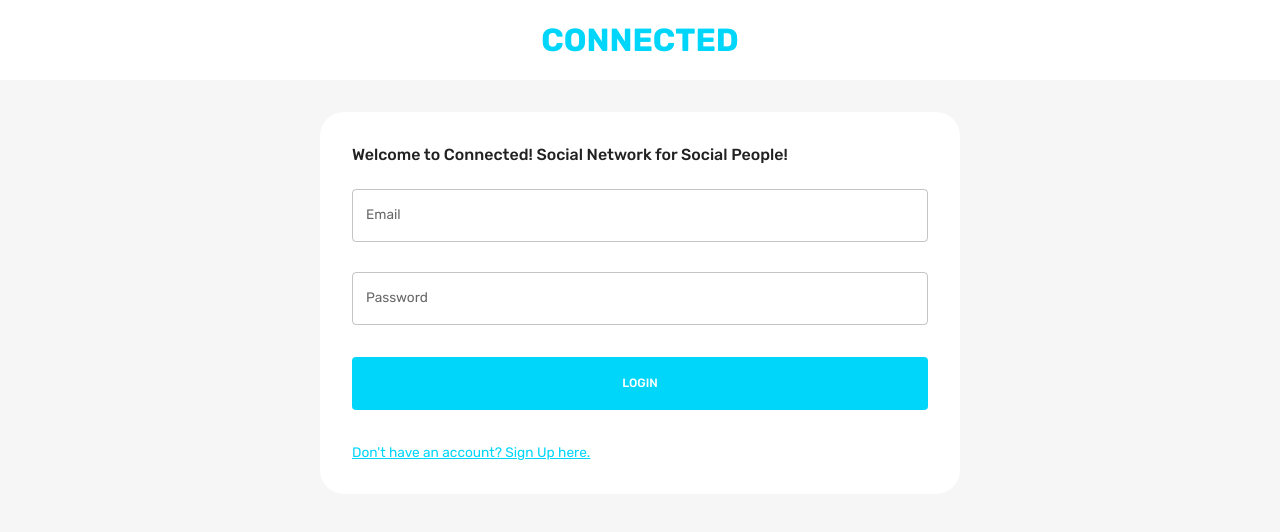
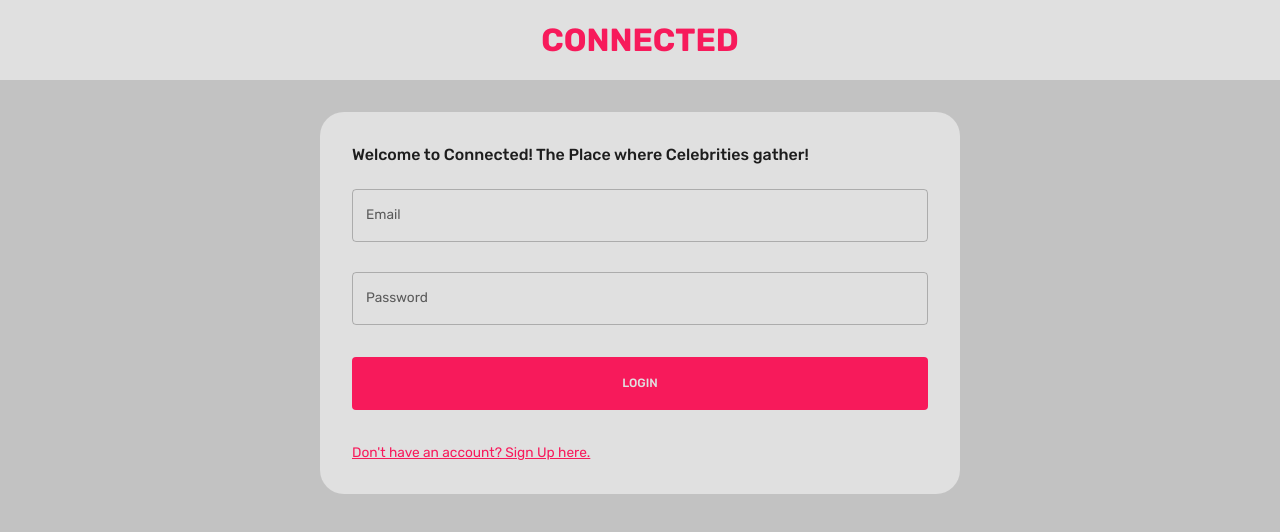
Before and after one commit to ThihaOnTheBlock/connected_frontend, a React (Create React App) app: page / in a window 1280 px wide. Shown: the top 532 px of the page. Built offline with nearby package versions, Linux system fonts and the light colour scheme.

Commit message:
add new color tints to theme

```diff
--- a/src/index.js
+++ b/src/index.js
@@ -18,7 +18,12 @@ import {
 import storage from "redux-persist/lib/storage";
 import { PersistGate } from "redux-persist/integration/react";
 
-const persistConfig = { key: "root", storage, version: 1 };
+const persistConfig = {
+  key: "root",
+  storage,
+  version: 1,
+  blacklist: ["setPost", "setPosts"],
+};
 const persistedReducer = persistReducer(persistConfig, authReducer);
 const store = configureStore({
   reducer: persistedReducer,
--- a/src/scenes/homePage/index.jsx
+++ b/src/scenes/homePage/index.jsx
@@ -9,10 +9,11 @@ import FriendListWidget from "scenes/widgets/FriendListWidget";
 
 const HomePage = () => {
   const isNonMobileScreens = useMediaQuery("(min-width:1000px)");
-  const { _id, picturePath } = useSelector((state) => state.user);
+  const { _id, picturePath,firstName,lastName } = useSelector((state) => state.user);
 
   return (
     <Box>
+      {/* NavBar */}
       <Navbar />
       <Box
         width="100%"
@@ -21,20 +22,31 @@ const HomePage = () => {
         gap="0.5rem"
         justifyContent="space-between"
       >
-        <Box flexBasis={isNonMobileScreens ? "26%" : undefined}>
-          <UserWidget userId={_id} picturePath={picturePath} />
-        </Box>
+
+        {/* Post */}
         <Box
           flexBasis={isNonMobileScreens ? "42%" : undefined}
           mt={isNonMobileScreens ? undefined : "2rem"}
         >
+
+          <h1>NewsFeed</h1>
           <MyPostWidget picturePath={picturePath} />
           <PostsWidget userId={_id} />
         </Box>
+
+        {/* User */}
+        <Box flexBasis={isNonMobileScreens ? "26%" : undefined}>
+          <h1>Profile</h1>
+          <UserWidget userId={_id} picturePath={picturePath} />
+        </Box>
+
+        {/* FriendList */}
         {isNonMobileScreens && (
           <Box flexBasis="26%">
+            <h2>Advertisements</h2>
             <AdvertWidget />
             <Box m="2rem 0" />
+            <h2>People</h2>
             <FriendListWidget userId={_id} />
           </Box>
         )}
--- a/src/scenes/loginPage/index.jsx
+++ b/src/scenes/loginPage/index.jsx
@@ -25,7 +25,7 @@ const LoginPage = () => {
         backgroundColor={theme.palette.background.alt}
       >
         <Typography fontWeight="500" variant="h5" sx={{ mb: "1.5rem" }}>
-          Welcome to Connected! Social Network for Social People!
+          Welcome to Connected! The Place where Celebrities gather!
         </Typography>
         <Form />
       </Box>
--- a/src/scenes/profilePage/index.jsx
+++ b/src/scenes/profilePage/index.jsx
@@ -42,12 +42,9 @@ const ProfilePage = () => {
         gap="2rem"
         justifyContent="center"
       >
-        <Box flexBasis={isNonMobileScreens ? "26%" : undefined}>
-          <UserWidget userId={userId} picturePath={user.picturePath} />
-          <Box m="2rem 0" />
-          <FriendListWidget userId={userId} />
-        </Box>
-        <Box
+
+         {/* User post */}
+         <Box
           flexBasis={isNonMobileScreens ? "42%" : undefined}
           mt={isNonMobileScreens ? undefined : "2rem"}
         >
@@ -55,6 +52,13 @@ const ProfilePage = () => {
           <Box m="2rem 0" />
           <PostsWidget userId={userId} isProfile />
         </Box>
+        {/* User profile */}
+        <Box flexBasis={isNonMobileScreens ? "26%" : undefined}>
+          <UserWidget userId={userId} picturePath={user.picturePath} />
+          <Box m="2rem 0" />
+          <FriendListWidget userId={userId} />
+        </Box>
+
       </Box>
     </Box>
   );
--- a/src/theme.js
+++ b/src/theme.js
@@ -17,13 +17,13 @@ export const colorTokens = {
   },
   primary: {
     50: "#E6FBFF",
-    100: "#CCF7FE",
-    200: "#99EEFD",
-    300: "#66E6FC",
-    400: "#33DDFB",
-    500: "#00D5FA",
-    600: "#00A0BC",
-    700: "#006B7D",
+    100: "#fdd1de",
+    200: "#fba3bd",
+    300: "#fa759c",
+    400: "#f8477b",
+    500: "#f71a5b",
+    600: "#ac123f",
+    700: "#620a24",
     800: "#00353F",
     900: "#001519",
   },
@@ -50,8 +50,8 @@ export const themeSettings = (mode) => {
               light: colorTokens.grey[700],
             },
             background: {
-              default: colorTokens.grey[900],
-              alt: colorTokens.grey[800],
+              default: colorTokens.primary[600],
+              alt: colorTokens.primary[700],
             },
           }
         : {
@@ -69,8 +69,8 @@ export const themeSettings = (mode) => {
               light: colorTokens.grey[50],
             },
             background: {
-              default: colorTokens.grey[10],
-              alt: colorTokens.grey[0],
+              default: colorTokens.grey[200],
+              alt: colorTokens.grey[100],
             },
           }),
     },
```
